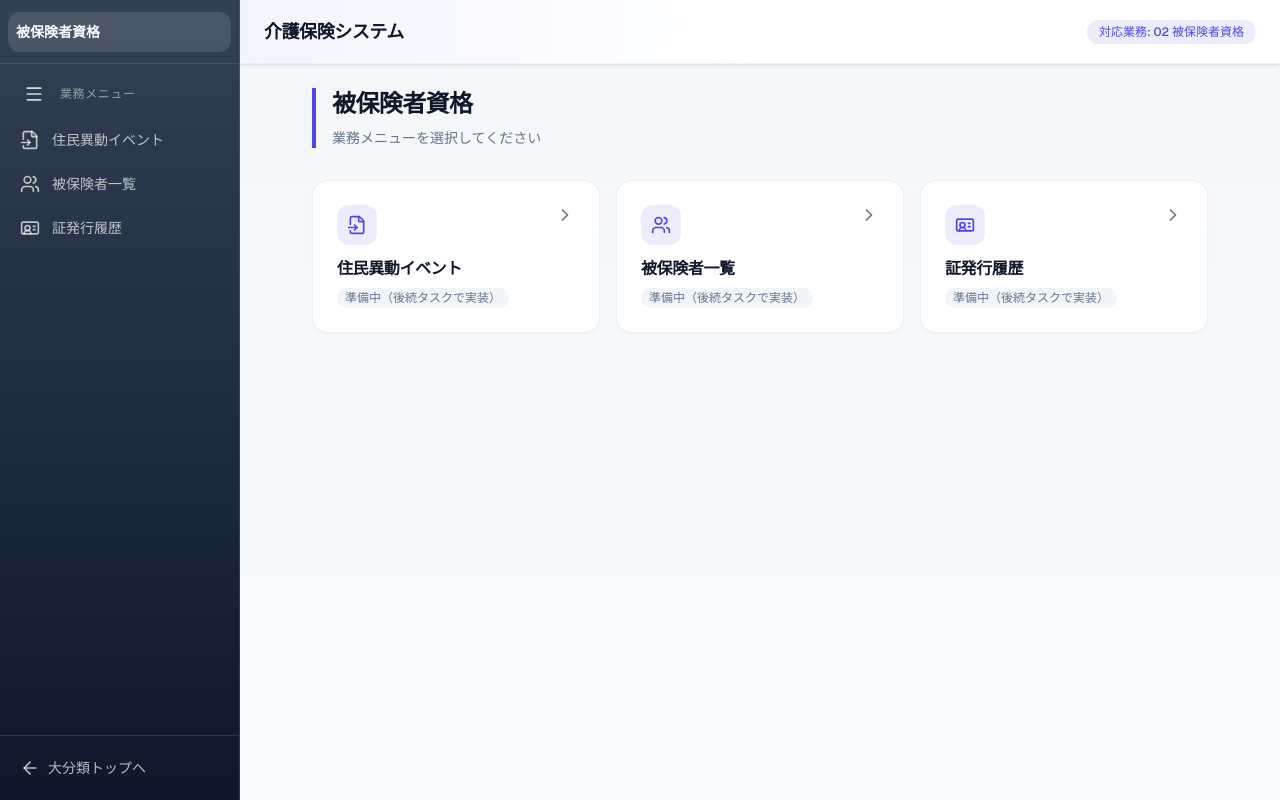
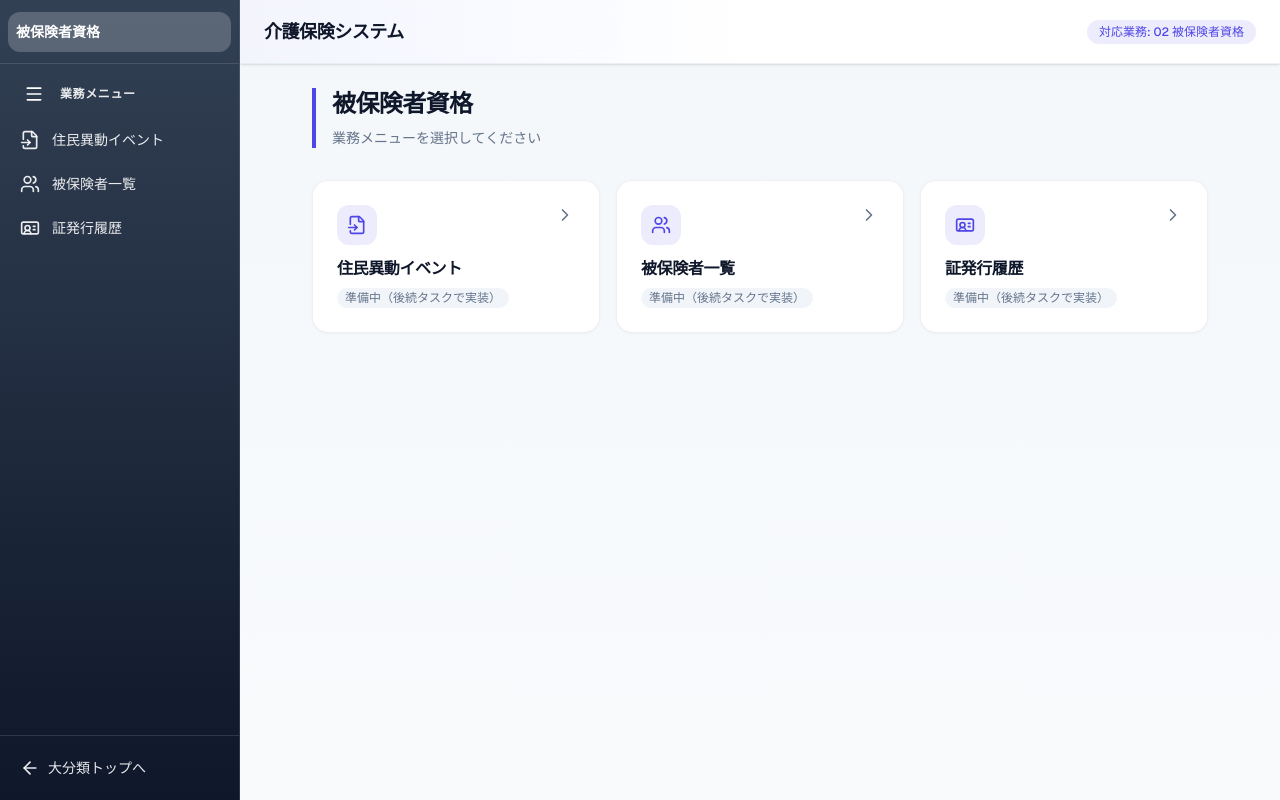
Before and after one commit to yoshihub/care-system, a Next.js app in the folder frontend/: page /qualification in a window 1280 px wide. Built offline with nearby package versions, Linux system fonts and the light colour scheme.

Commit message:
サイドバーの文字を見やすく

```diff
--- a/frontend/app/globals.css
+++ b/frontend/app/globals.css
@@ -42,10 +42,10 @@
   --sidebar-from: #334155;
   --sidebar-to: #0f172a;
   --sidebar-foreground: #ffffff;
-  --sidebar-muted: rgba(255, 255, 255, 0.65);
+  --sidebar-muted: rgba(255, 255, 255, 0.9);
   --sidebar-primary: #a5b4fc;
   --sidebar-primary-foreground: #ffffff;
-  --sidebar-accent: rgba(255, 255, 255, 0.12);
+  --sidebar-accent: rgba(255, 255, 255, 0.2);
   --sidebar-accent-foreground: #ffffff;
   --sidebar-border: rgba(255, 255, 255, 0.12);
   --sidebar-ring: #818cf8;
--- a/frontend/components/layout/app-sidebar.tsx
+++ b/frontend/components/layout/app-sidebar.tsx
@@ -36,7 +36,7 @@ export function AppSidebar() {
             "relative flex h-10 w-full min-w-0 items-center overflow-hidden rounded-lg px-2 text-sm font-semibold text-white transition-colors",
             isDashboard
               ? "bg-sidebar-accent"
-              : "text-white/80 hover:bg-sidebar-accent hover:text-white"
+              : "text-sidebar-muted hover:bg-sidebar-accent hover:text-white"
           )}
         >
           <span
@@ -66,7 +66,7 @@ export function AppSidebar() {
           <button
             type="button"
             onClick={() => setShowMenuLabels((prev) => !prev)}
-            className="shrink-0 rounded-lg p-2 text-white/80 transition-colors hover:bg-sidebar-accent hover:text-white"
+            className="shrink-0 rounded-lg p-2 text-white transition-colors hover:bg-sidebar-accent"
             aria-label={
               showMenuLabels
                 ? "業務メニューの文字を隠す"
@@ -78,7 +78,7 @@ export function AppSidebar() {
           </button>
           <span
             className={cn(
-              "block overflow-hidden whitespace-nowrap text-xs font-medium uppercase tracking-wider text-white/50",
+              "block overflow-hidden whitespace-nowrap text-xs font-semibold uppercase tracking-wider text-sidebar-muted",
               labelTransition,
               showMenuLabels
                 ? "max-w-[8rem] opacity-100"
@@ -95,7 +95,7 @@ export function AppSidebar() {
         <Link
           href="/"
           title="大分類トップへ"
-          className="flex h-10 w-full items-center overflow-hidden rounded-lg px-2 text-sm text-white/70 transition-colors hover:bg-sidebar-accent hover:text-white"
+          className="flex h-10 w-full items-center overflow-hidden rounded-lg px-2 text-sm font-medium text-sidebar-muted transition-colors hover:bg-sidebar-accent hover:text-white"
         >
           <ArrowLeft
             className={cn(
--- a/frontend/components/layout/qualification-nav-links.tsx
+++ b/frontend/components/layout/qualification-nav-links.tsx
@@ -33,10 +33,10 @@ export function QualificationNavLinks({ showLabels }: QualificationNavLinksProps
             href={item.href}
             title={showLabels ? undefined : item.label}
             className={cn(
-              "flex h-10 w-full items-center overflow-hidden rounded-lg px-2 text-sm transition-colors",
+              "flex h-10 w-full items-center overflow-hidden rounded-lg px-2 text-sm font-medium transition-colors",
               isActive
-                ? "bg-sidebar-accent font-medium text-white"
-                : "text-white/70 hover:bg-sidebar-accent hover:text-white"
+                ? "bg-sidebar-accent font-semibold text-white"
+                : "text-sidebar-muted hover:bg-sidebar-accent hover:text-white"
             )}
           >
             <Icon
```
